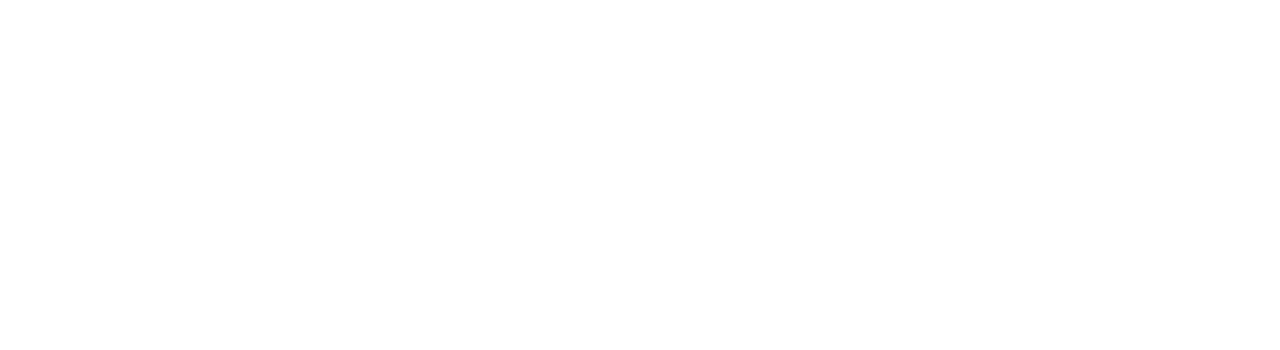
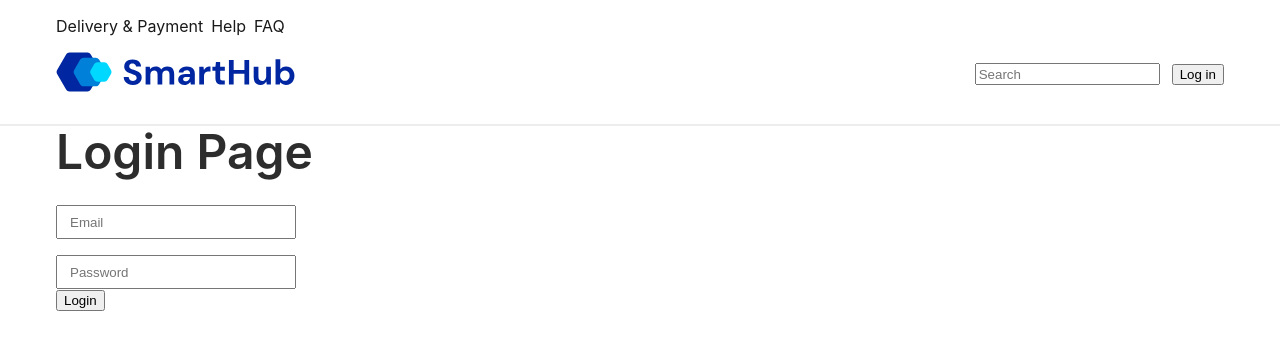
Before and after one commit to andrii-hutsko-xite/smart_hub_react, a React (Create React App) app: page /login in a window 1280 px wide. Before the commit this address had no page. Shown: the top 350 px of the page. Built offline with nearby package versions, Linux system fonts and the light colour scheme.

Commit message:
create login page, added users table, added login server logic

```diff
--- a/src/App.tsx
+++ b/src/App.tsx
@@ -3,6 +3,7 @@ import { BrowserRouter as Router, Routes, Route } from "react-router-dom";
 import Home from "./components/Home/Home";
 import AllProducts from "./components/AllProducts/AllProducts";
 import ProductPage from './components/ProductPage/ProductPage';
+import LoginPage from './components/LoginPage/LoginPage';
 import { ReactElement } from 'react';
 
 function App(): ReactElement {
@@ -12,6 +13,7 @@ function App(): ReactElement {
         <Route path="/" element={<Home />} />
         <Route path="/all-products" element={<AllProducts />} />
         <Route path="/all-products/:id" element={<ProductPage /> } />
+        <Route path="/login" element={<LoginPage /> } />
       </Routes>
     </Router>
 
--- a/src/components/Header/Header.js
+++ b/src/components/Header/Header.js
@@ -41,7 +41,9 @@ function Header() {
                     </Link>
                     <div className="controls">
                         <input type="text" placeholder="Search" />
-                        <button>Log in</button>
+                        <Link to="/login">
+                            <button>Log in</button>
+                        </Link>
                     </div>
                 </div>
             </div>
--- /dev/null
+++ b/src/components/LoginPage/LoginPage.css
@@ -0,0 +1,22 @@
+.main-content {
+
+    .inputs {
+        display: flex;
+        flex-direction: column;
+        gap: 16px;
+        margin-top: 24px;
+        width: 240px;
+    }
+
+    input {
+        height: 28px;
+        padding-left: 12px;
+    }
+
+    /* button {
+        width: 120px;
+        height: 28px;
+        margin-top: 24px;
+    } */
+
+}
--- /dev/null
+++ b/src/components/LoginPage/LoginPage.js
@@ -0,0 +1,62 @@
+import Header from "../Header/Header";
+import "./LoginPage.css";
+import { useRef } from "react";
+
+function LoginPage() {
+
+    const inputEmail = useRef();
+    const inputPassword = useRef();
+
+    function validateEmail(input) {
+
+        const emailRegex = /^[^\s@]+@[^\s@]+\.[^\s@]+$/;
+
+        return emailRegex.test(input.current.value);
+
+    }
+
+    function beginLoginRoutine() {
+
+        if (validateEmail(inputEmail)) {
+
+            const loginData = {
+                email: inputEmail.current.value,
+                password: inputPassword.current.value
+            }
+
+            console.log(JSON.stringify(loginData));
+
+            fetch('http://localhost:3001/login', {
+                method: 'POST',
+                headers: {
+                    'Content-Type': 'application/json'
+                },
+                body: JSON.stringify(loginData)
+            })
+                .then(response => {
+                    console.log(response.json());
+                }, error => {
+                    console.log(error);
+                })
+
+        }
+
+    }
+
+    return (
+        <div className="App">
+            <Header />
+            <div className="main-content">
+                <h1>Login Page</h1>
+                <div className="inputs">
+                    <input type="email" ref={inputEmail} placeholder="Email"></input>
+                    <input type="password" ref={inputPassword} placeholder="Password"></input>
+                </div>
+                <button onClick={() => beginLoginRoutine()}>Login</button>
+            </div>
+        </div>
+    )
+
+}
+
+export default LoginPage;
```
Also changed, not shown: data/server-express.js (+23 -0 lines), data/sql-script-2.js (added, +19 -0 lines), 1 other file (tests, documents, lock files or other folders).
